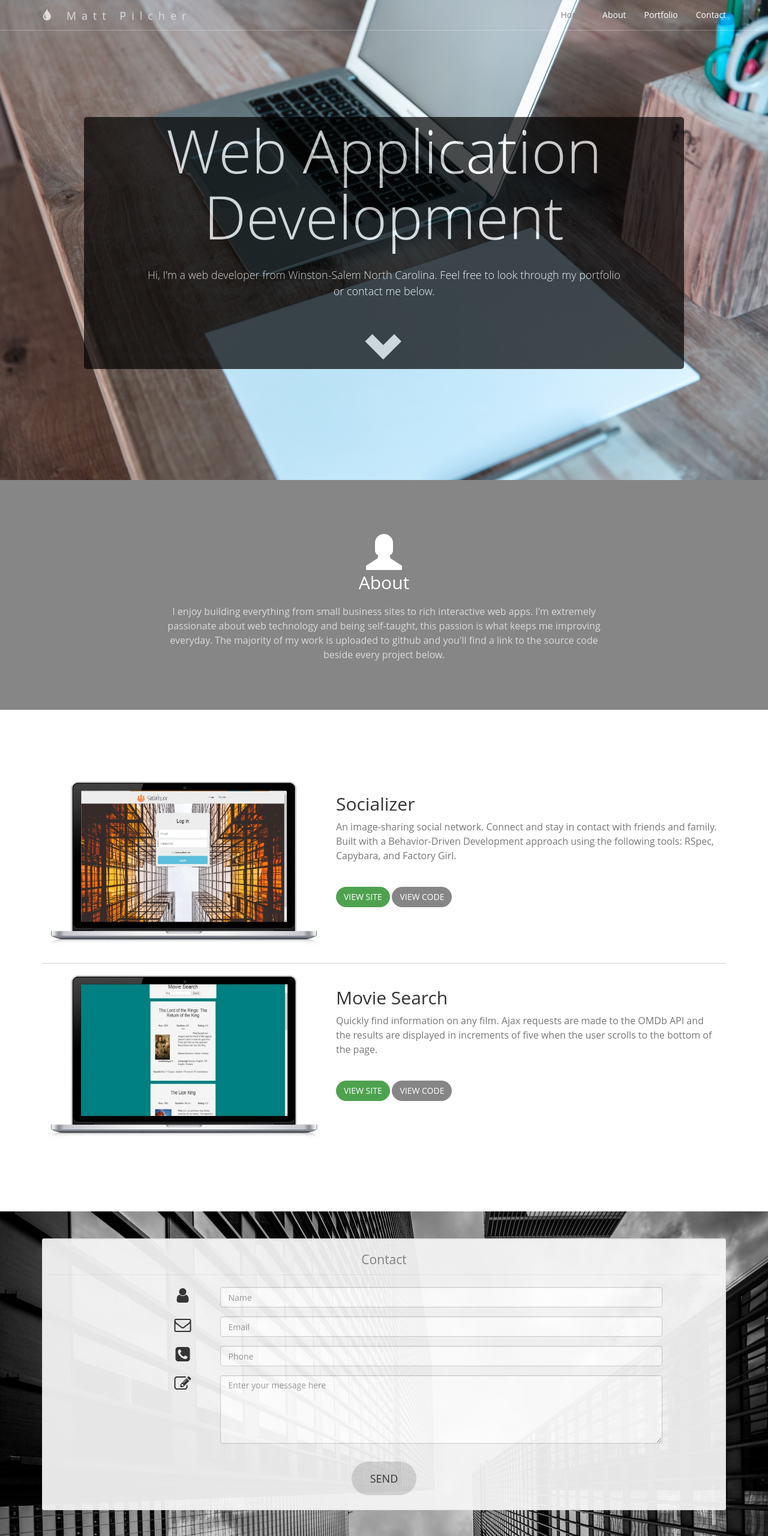
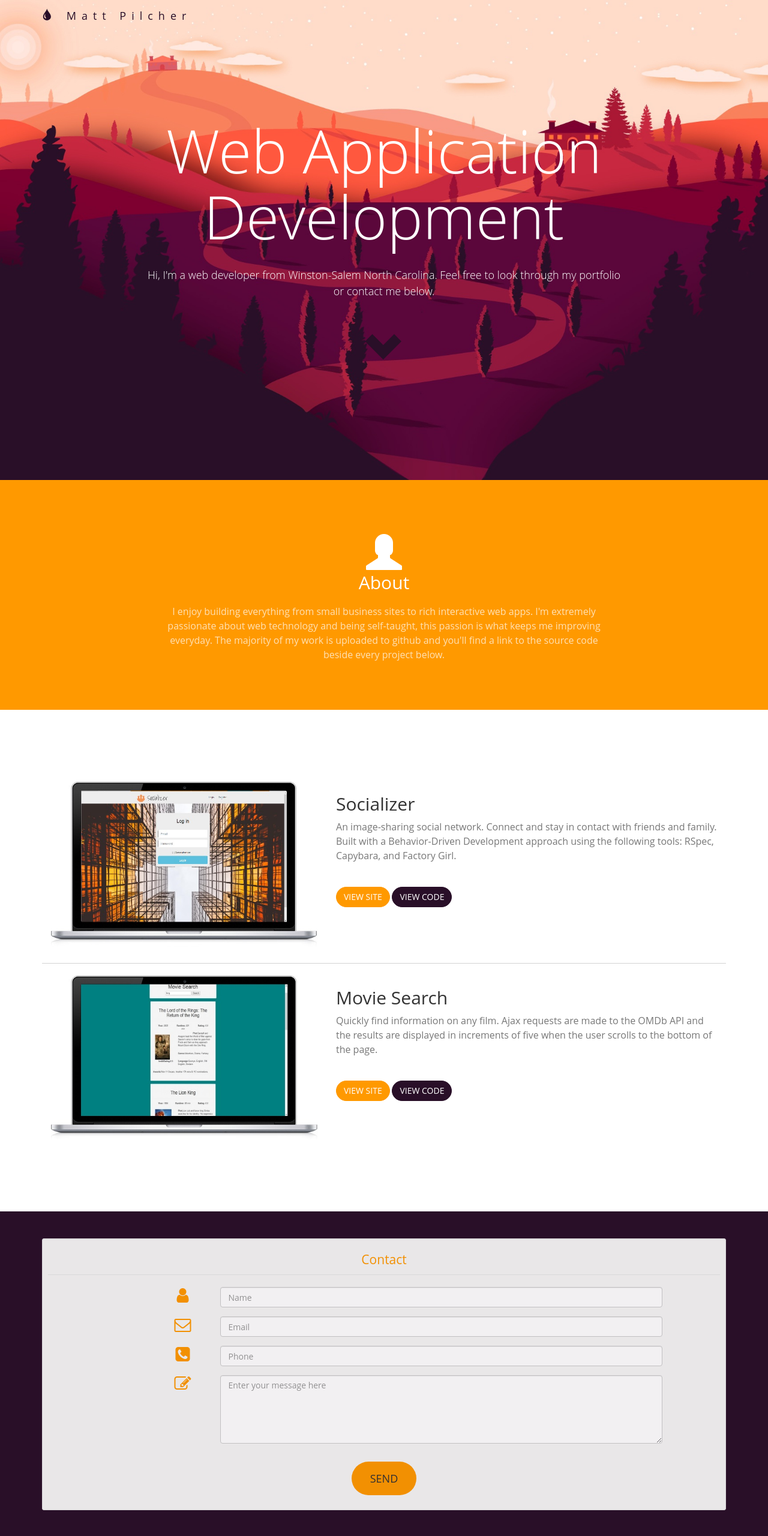
Before and after one commit to matt-pilcher/matt-pilcher.github.io, a plain HTML site: page index.html in a window 1280 px wide. Shown: the top 2560 px of the page at 60% size. Drawn offline with Linux system fonts and the light colour scheme.

Commit message:
test new design changes

```diff
--- a/css/custom.css
+++ b/css/custom.css
@@ -22,19 +22,19 @@ p {
 */
 
 .btn-primary {
-  border-color: #868686;
+  border-color: #290f28;
   color: #fff;
   margin-top: 30px;
-  background-color: #868686;
+  background-color: #290f28;
   -webkit-transition: all .35s;
   -moz-transition: all .35s;
   transition: all .35s;
 }
 
 .highlight {
-  border-color: #4ea24e;
+  border-color: #ff9900;
   color: #fff;
-  background-color: #4ea24e;
+  background-color: #ff9900;
 }
 
 .btn-primary:hover,
@@ -43,9 +43,9 @@ p {
 .btn-primary:active,
 .btn-primary.active,
 .open > .dropdown-toggle.btn-primary {
-  border-color: #4ea24e;
+  border-color: #ff9900;
   color: #fff;
-  background-color: #4ea24e;
+  background-color: #ff9900;
 }
 .btn {
   border-radius: 300px;
@@ -55,7 +55,7 @@ p {
   padding: 15px 30px;
 }
 .submit {
-  background: #d3d3d3;
+  background: #ff9900;
 }
 
 /*
@@ -70,7 +70,7 @@ header {
   min-height: auto;
   text-align: center;
   color: #fff;
-  background-image: url('../images/background.jpg');
+  background-image: url('../images/background1.jpg');
   background-position: center;
   -webkit-background-size: cover;
   -moz-background-size: cover;
@@ -85,8 +85,7 @@ header .header-content {
   text-align: center;
 }
 header .header-content .header-content-inner {
-  background: #000;
-  opacity: 0.7;
+
   border-radius: 5px;
   margin-top: 10px;
 }
@@ -160,7 +159,7 @@ header .header-content .header-content-inner p {
 }
 .navbar-default .nav > li.active>a,
 .navbar-default .nav>li.active>a:focus {
-  color: #868686!important;
+  color: #290f28!important;
   background-color: transparent;
 }
 .navbar-default .nav > li.active>a:hover,
@@ -169,7 +168,7 @@ header .header-content .header-content-inner p {
 }
 
 a {
-  color: #d3d3d3;
+  color: #290f28;
   -webkit-transition: all .35s;
   -moz-transition: all .35s;
   transition: all .35s;
@@ -177,28 +176,28 @@ a {
 
 @media(min-width:768px) {
   .navbar-default {
-    border-color: rgba(255,255,255,.3);
+    border-color: transparent;
     background-color: transparent;
   }
 
   .navbar-default .navbar-header .navbar-brand {
-    color: #dcdcdc;
+    color: #290f28;
     letter-spacing: 0.5em;
   }
 
   .navbar-default .navbar-header .navbar-brand:hover,
   .navbar-default .navbar-header .navbar-brand:focus {
-    color: #fff;
+    color: #290f28;
   }
 
   .navbar-default .nav > li>a,
   .navbar-default .nav>li>a:focus {
-    color: #fff;
+    color: #290f28;
   }
 
   .navbar-default .nav > li>a:hover,
   .navbar-default .nav>li>a:focus:hover {
-    color: #fff;
+    color: #290f28;
   }
 
   .navbar-default.affix {
@@ -209,22 +208,22 @@ a {
 
   .navbar-default.affix .navbar-header .navbar-brand {
     letter-spacing: 0;
-    color: #646464;
+    color: #290f28;
   }
 
   .navbar-default.affix .navbar-header .navbar-brand:hover,
   .navbar-default.affix .navbar-header .navbar-brand:focus {
-    color: #eb3812;
+    color: #290f28;
   }
 
   .navbar-default.affix .nav > li>a,
   .navbar-default.affix .nav>li>a:focus {
-    color: #222;
+    color: #290f28;
   }
 
   .navbar-default.affix .nav > li>a:hover,
   .navbar-default.affix .nav>li>a:focus:hover {
-    color: #d3d3d3;
+    color: #290f28;
   }
 }
 .open > .dropdown-toggle.btn-default {
@@ -257,7 +256,7 @@ a {
 }
 .about {
   color: #fff;
-  background-color: #868686;
+  background-color: #ff9900;
   padding: 70px 0;
   text-align: center;
 }
@@ -281,7 +280,7 @@ ul {
 
 .page-footer {
   text-align: center;
-  background: url('../images/footer.jpg');
+  background: #290f28;
 }
 .page-footer .contact {
   padding: 100px 0;
@@ -297,8 +296,11 @@ ul {
   opacity: .94;
 }
 #contact-header {
-  color: #868686;
+  color: #ff9900;
   padding: 10px;
+}
+.fa-2x {
+  color: #ff9900;
 }
 .content-3 .glyphicon,
 .page-footer .contact .glyphicon {
--- a/index.html
+++ b/index.html
@@ -27,13 +27,13 @@
         <div class="container">
           <!-- Logo -->
           <div class="navbar-header">
-            <button type="button" class="navbar-toggle" data-toggle="collapse" data-target="#navbar">
+            <!--<button type="button" class="navbar-toggle" data-toggle="collapse" data-target="#navbar">
               <span class="sr-only">Toggle navigation</span>
               <span class="icon-bar"></span>
               <span class="icon-bar"></span>
               <span class="icon-bar"></span>
               <span class="icon-bar"></span>
-            </button>
+            </button>-->
             <a class="navbar-brand" href="#">
             	<span class="glyphicon glyphicon-tint"></span>
             	Matt Pilcher
@@ -41,12 +41,12 @@
           </div>
           <!-- Navbar links -->
           <div class="collapse navbar-collapse" id="navbar">
-            <ul class="nav navbar-nav navbar-right">
+            <!--<ul class="nav navbar-nav navbar-right">
               <li class="active"><a href="#home" class="smoothScroll">Home</a></li>
               <li><a href="#about" class="smoothScroll">About</a></li>
               <li><a href="#portfolio" class="smoothScroll">Portfolio</a></li>
               <li><a href="#contact" class="smoothScroll">Contact</a></li>
-            </ul>
+            </ul>-->
           </div><!-- /.collapse -->
         </div><!-- /.container -->
     </nav>
```
Also changed, not shown: images/background1.jpg (added).
